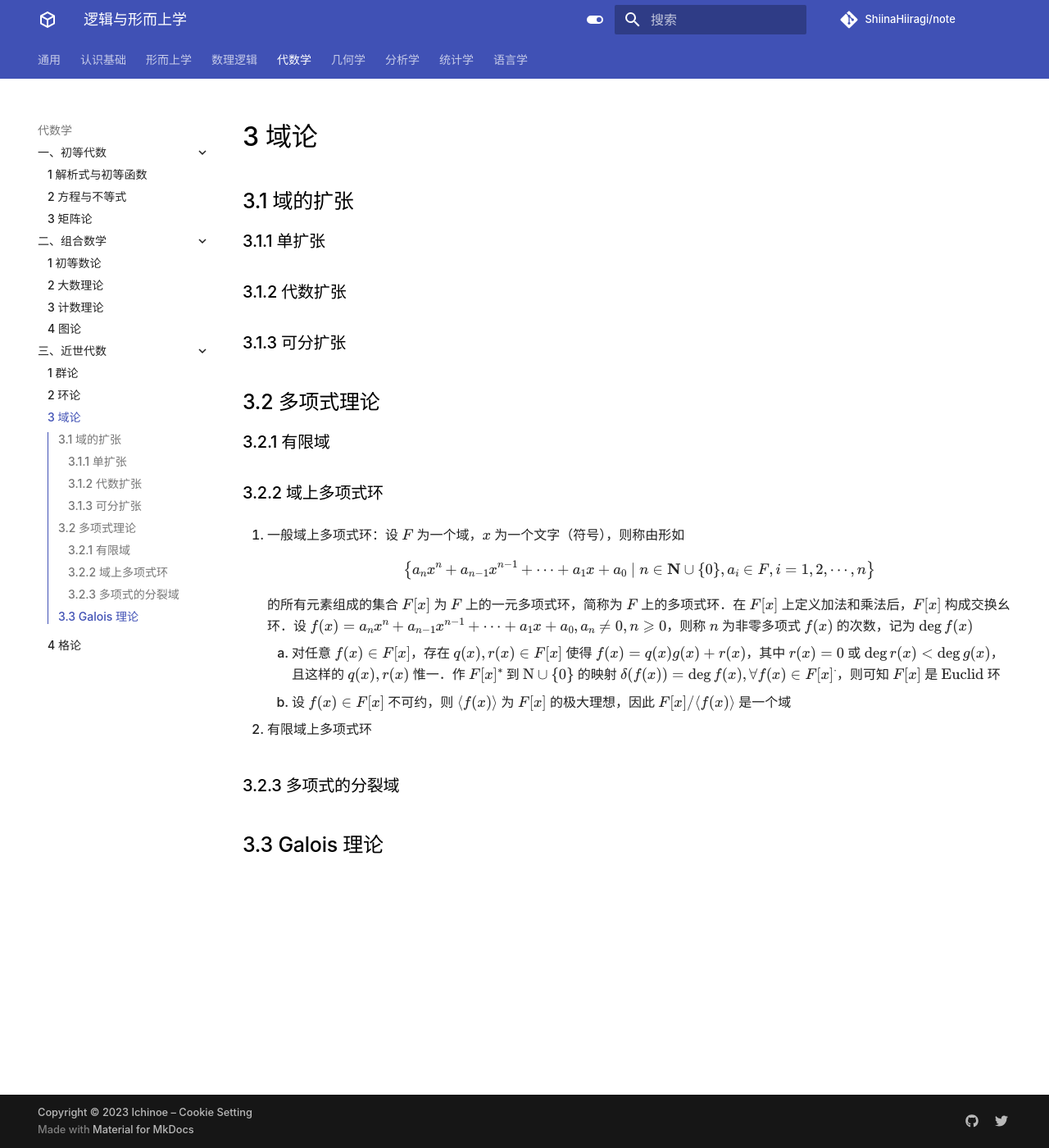
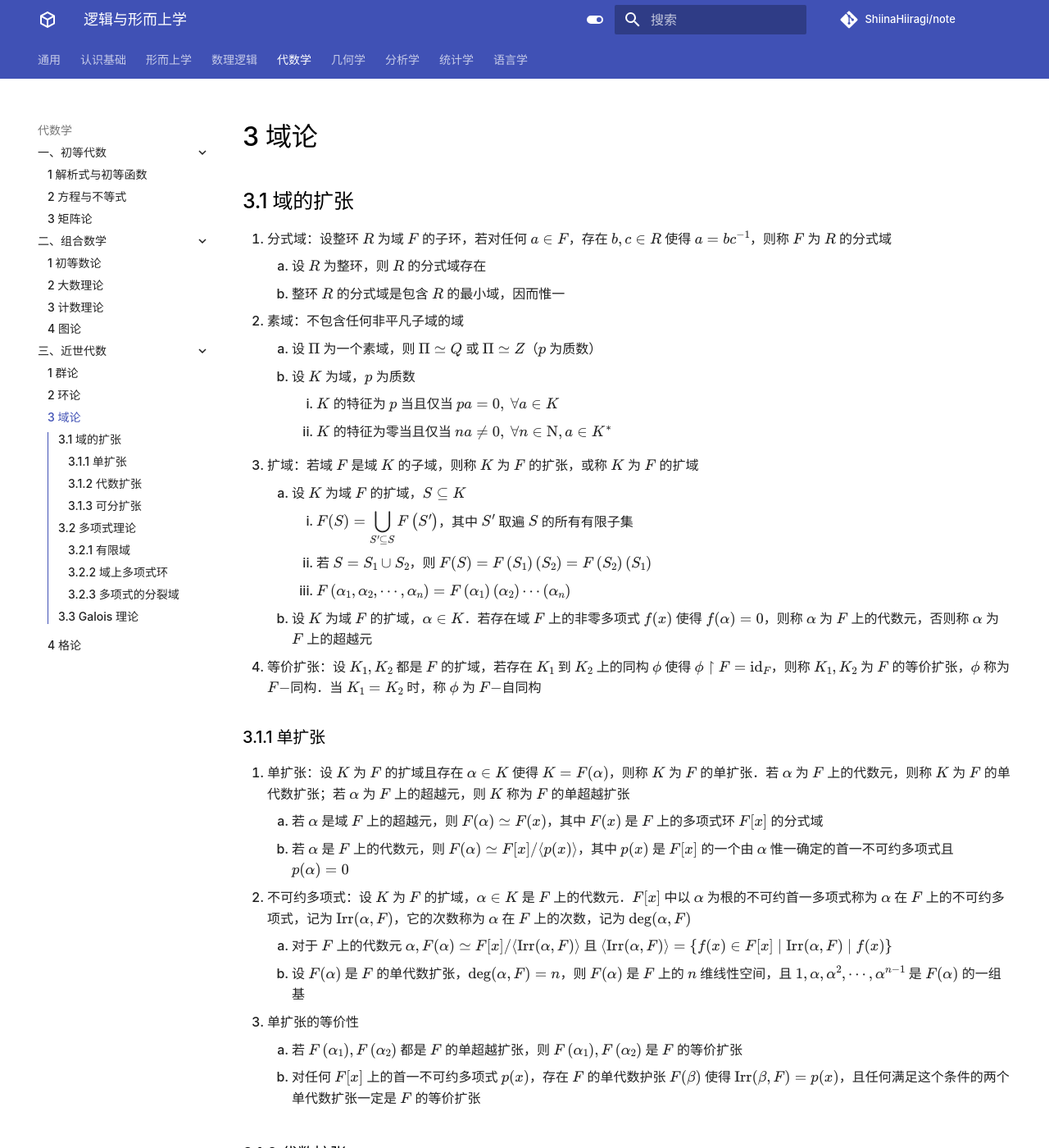
Before and after one commit to ShiinaHiiragi/note, an MkDocs documentation site: the page built from docs/alg/mod/fld.md, in a window 1280 px wide and 1400 px high. Shown: the whole window at 82% size. Built offline with MkDocs 1.6.1 and Material for MkDocs 9.7.7, drawn with Linux system fonts in a browser that asks for light colours; comment, search, counter and statistics services are not loaded.

Commit message:
add ext /1

```diff
--- a/docs/alg/mod/fld.md
+++ b/docs/alg/mod/fld.md
@@ -1,7 +1,32 @@
 # 3 域论
 
 ## 3.1 域的扩张
+1. 分式域：设整环 $R$ 为域 $F$ 的子环，若对任何 $a \in F$，存在 $b, c \in R$ 使得 $a=b c^{-1}$，则称 $F$ 为 $R$ 的分式域
+    1. 设 $R$ 为整环，则 $R$ 的分式域存在
+    2. 整环 $R$ 的分式域是包含 $R$ 的最小域，因而惟一
+2. 素域：不包含任何非平凡子域的域
+    1. 设 $\Pi$ 为一个素域，则 $\Pi \simeq Q$ 或 $\Pi \simeq Z$（$p$ 为质数）
+    2. 设 $K$ 为域，$p$ 为质数
+        1. $K$ 的特征为 $p$ 当且仅当 $p a=0, \ \forall a \in K$
+        2. $K$ 的特征为零当且仅当 $n a \neq 0, \ \forall n \in \mathrm{N}, a \in K^{*}$
+3. 扩域：若域 $F$ 是域 $K$ 的子域，则称 $K$ 为 $F$ 的扩张，或称 $K$ 为 $F$ 的扩域
+    1. 设 $K$ 为域 $F$ 的扩域，$S \subseteq K$
+        1. ${\displaystyle F(S)=\bigcup_{S^{\prime} \subseteq S} F\left(S^{\prime}\right)}$，其中 $S^{\prime}$ 取遍 $S$ 的所有有限子集
+        2. 若 $S=S_{1} \cup S_{2}$，则 $F(S)=F\left(S_{1}\right)\left(S_{2}\right)=F\left(S_{2}\right)\left(S_{1}\right)$
+        3. $F\left(\alpha_{1}, \alpha_{2}, \cdots, \alpha_{n}\right)=F\left(\alpha_{1}\right)\left(\alpha_{2}\right) \cdots\left(\alpha_{n}\right)$
+    2. 设 $K$ 为域 $F$ 的扩域，$\alpha \in K$．若存在域 $F$ 上的非零多项式 $f(x)$ 使得 $f(\alpha)=0$，则称 $\alpha$ 为 $F$ 上的代数元，否则称 $\alpha$ 为 $F$ 上的超越元
+4. 等价扩张：设 $K_{1}, K_{2}$ 都是 $F$ 的扩域，若存在 $K_{1}$ 到 $K_{2}$ 上的同构 $\phi$ 使得 $\phi \upharpoonright F=\mathrm{id}_{F}$，则称 $K_{1}, K_{2}$ 为 $F$ 的等价扩张，$\phi$ 称为 $F-$同构．当 $K_{1}=K_{2}$ 时，称 $\phi$ 为 $F-$自同构
+
 ### 3.1.1 单扩张
+1. 单扩张：设 $K$ 为 $F$ 的扩域且存在 $\alpha \in K$ 使得 $K=F(\alpha)$，则称 $K$ 为 $F$ 的单扩张．若 $\alpha$ 为 $F$ 上的代数元，则称 $K$ 为 $F$ 的单代数扩张；若 $\alpha$ 为 $F$ 上的超越元，则 $K$ 称为 $F$ 的单超越扩张
+    1. 若 $\alpha$ 是域 $F$ 上的超越元，则 $F(\alpha) \simeq F(x)$，其中 $F(x)$ 是 $F$ 上的多项式环 $F[x]$ 的分式域
+    2. 若 $\alpha$ 是 $F$ 上的代数元，则 $F(\alpha) \simeq F[x] /\langle p(x)\rangle$，其中 $p(x)$ 是 $F[x]$ 的一个由 $\alpha$ 惟一确定的首一不可约多项式且 $p(\alpha)=0$
+2. 不可约多项式：设 $K$ 为 $F$ 的扩域，$\alpha \in K$ 是 $F$ 上的代数元．$F [x]$ 中以 $\alpha$ 为根的不可约首一多项式称为 $\alpha$ 在 $F$ 上的不可约多项式，记为 $\operatorname{Irr}(\alpha, F)$，它的次数称为 $\alpha$ 在 $F$ 上的次数，记为 $\operatorname{deg}(\alpha, F)$
+    1. 对于 $F$ 上的代数元 $\alpha, F(\alpha) \simeq F[x] /\langle\operatorname{Irr}(\alpha, F)\rangle$ 且 $\langle\operatorname{Irr}(\alpha, F)\rangle =\{f(x) \in F[x] \mid \operatorname{Irr}(\alpha, F) \mid f(x)\}$
+    2. 设 $F(\alpha)$ 是 $F$ 的单代数扩张，$\operatorname{deg}(\alpha, F)=n$，则 $F(\alpha)$ 是 $F$ 上的 $n$ 维线性空间，且 $1, \alpha, \alpha^{2}, \cdots, \alpha^{n-1}$ 是 $F(\alpha)$ 的一组基
+3. 单扩张的等价性
+    1. 若 $F\left(\alpha_{1}\right), F\left(\alpha_{2}\right)$ 都是 $F$ 的单超越扩张，则 $F\left(\alpha_{1}\right), F\left(\alpha_{2}\right)$ 是 $F$ 的等价扩张
+    2. 对任何 $F[x]$ 上的首一不可约多项式 $p(x)$，存在 $F$ 的单代数护张 $F(\beta)$ 使得 $\operatorname{Irr}(\beta, F)=p(x)$，且任何满足这个条件的两个单代数扩张一定是 $F$ 的等价扩张
 
 ### 3.1.2 代数扩张
 
```
